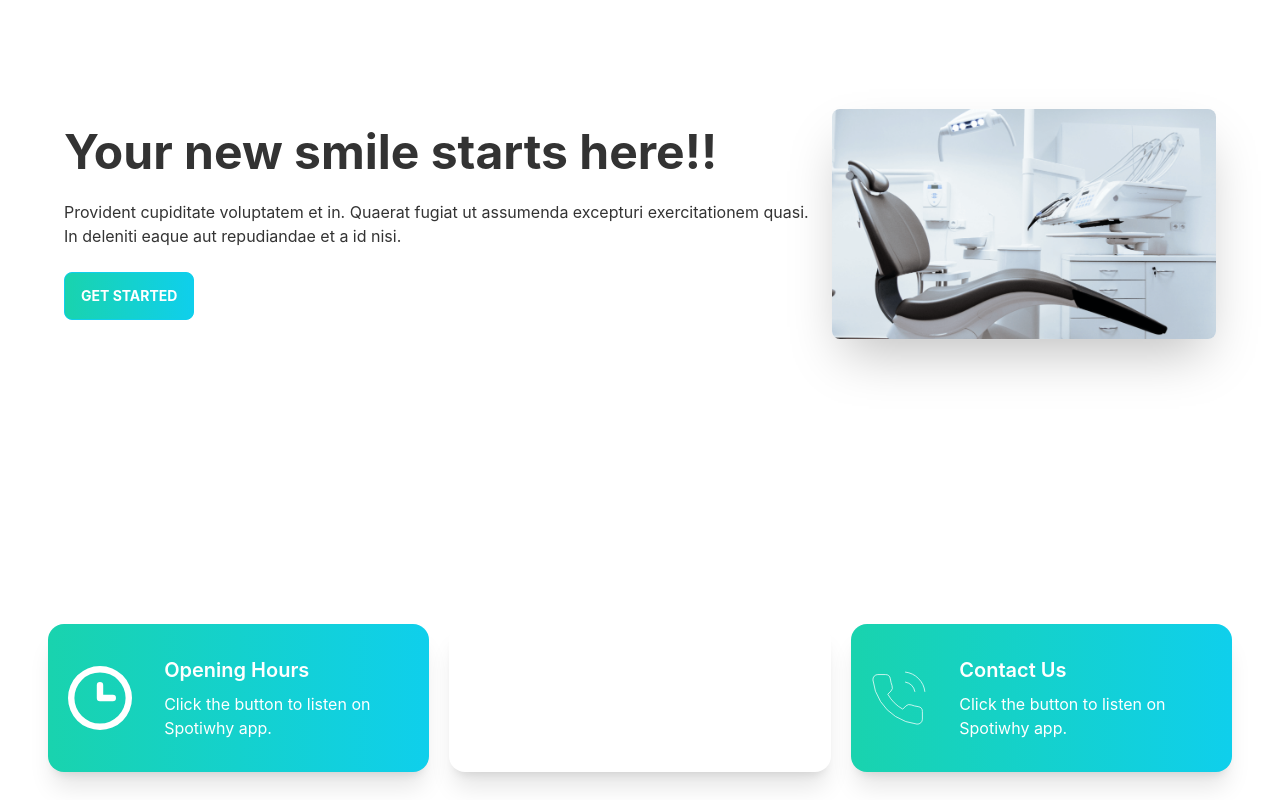
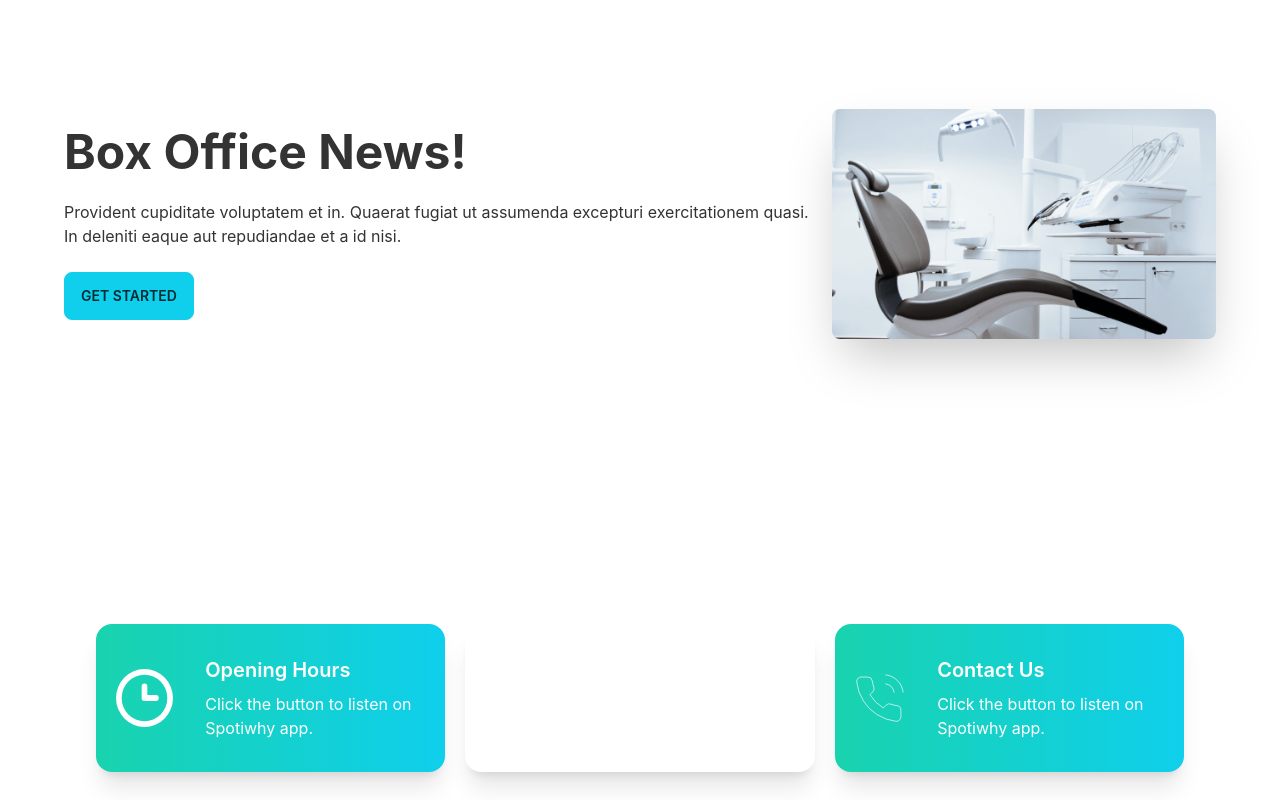
Before and after one commit to Shimulmajumdarshuvo/Doctors-portal-71, a React (Create React App) app: page / in a window 1280 px wide. Shown: the part 240-1040 px from the top of the page. Built offline with nearby package versions, Linux system fonts and the light colour scheme.

Commit message:
footer part

```diff
--- a/src/Pages/Home/Banner/Banner.js
+++ b/src/Pages/Home/Banner/Banner.js
@@ -1,6 +1,5 @@
 import React from 'react';
 import chair from '../../../assets/images/chair.png'
-import PrimaryButton from '../Shared/PrimaryButton/PrimaryButton';
 
 const Banner = () => {
     return (
@@ -9,9 +8,9 @@ const Banner = () => {
                 <div class="hero-content flex-col lg:flex-row-reverse">
                     <img src={chair} class="max-w-sm rounded-lg shadow-2xl" />
                     <div>
-                        <h1 class="text-5xl font-bold">Your new smile starts here!!</h1>
+                        <h1 class="text-5xl font-bold">Box Office News!</h1>
                         <p class="py-6">Provident cupiditate voluptatem et in. Quaerat fugiat ut assumenda excepturi exercitationem quasi. In deleniti eaque aut repudiandae et a id nisi.</p>
-                        <PrimaryButton></PrimaryButton>
+                        <button class="btn btn-primary">Get Started</button>
                     </div>
                 </div>
             </div>
--- a/src/Pages/Home/DentalCare/DentalCare.js
+++ b/src/Pages/Home/DentalCare/DentalCare.js
@@ -1,6 +1,5 @@
 import React from 'react';
 import dental from '../../../assets/images/treatment.png'
-import PrimaryButton from '../Shared/PrimaryButton/PrimaryButton';
 
 const DentalCare = () => {
     return (
@@ -15,7 +14,7 @@ const DentalCare = () => {
                             functionality of our teeth, and oral aesthetics, translating into the improvement
                             of the beauty of our smile. The dentist who specializes in this type of treatment
                             is often known as a cosmetic dentist.</p>
-                        <PrimaryButton></PrimaryButton>
+                        <button class="btn btn-primary text-white font-bold bg-gradient-to-r from-secondary to-primary">Get Started</button>
                     </div>
                 </div>
             </div>
@@ -23,4 +22,4 @@ const DentalCare = () => {
     );
 };
 
-export default DentalCare;
+export default DentalCare
--- a/src/Pages/Home/Home.js
+++ b/src/Pages/Home/Home.js
@@ -5,6 +5,7 @@ import Info from './Info/Info';
 import MakeAppointment from './MakeAppointment/MakeAppointment';
 
 import Services from './Services/Services';
+import Footer from './Shared/Footer/Footer';
 import Testimonial from './Testimonial/Testimonial';
 
 
@@ -17,6 +18,7 @@ const Home = () => {
             <DentalCare></DentalCare>
             <MakeAppointment></MakeAppointment>
             <Testimonial></Testimonial>
+            <Footer></Footer>
         </div>
     );
 };
--- a/src/Pages/Home/Info/Info.js
+++ b/src/Pages/Home/Info/Info.js
@@ -6,7 +6,7 @@ import phon from '../../../assets/icons/phone.svg';
 
 const Info = () => {
     return (
-        <div className='grid grid-cols-1 lg:grid-cols-3 gap-5 '>
+        <div className='grid grid-cols-1 lg:grid-cols-3 gap-5 px-12'>
             <InfoCard cardTitle="Opening Hours" bgClass="bg-gradient-to-r from-secondary to-primary" img={clock}></InfoCard>
             <InfoCard cardTitle="Our Locations" bgClass="bg-accent" img={marker}></InfoCard>
             <InfoCard cardTitle="Contact Us" bgClass="bg-gradient-to-r from-secondary to-primary" img={phon}></InfoCard>
--- /dev/null
+++ b/src/Pages/Home/Shared/Footer/Footer.js
@@ -0,0 +1,51 @@
+import React from 'react';
+
+
+const Footer = () => {
+    return (
+
+        <div>
+            <footer className="footer p-10 ">
+                <div>
+                    <span className="footer-title">Services</span>
+                    <a className="link link-hover">Branding</a>
+                    <a className="link link-hover">Design</a>
+                    <a className="link link-hover">Marketing</a>
+                    <a className="link link-hover">Advertisement</a>
+                </div>
+                <div>
+                    <span className="footer-title">Company</span>
+                    <a className="link link-hover">About us</a>
+                    <a className="link link-hover">Contact</a>
+                    <a className="link link-hover">Jobs</a>
+                    <a className="link link-hover">Press kit</a>
+                </div>
+                <div>
+                    <span className="footer-title">Legal</span>
+                    <a className="link link-hover">Terms of use</a>
+                    <a className="link link-hover">Privacy policy</a>
+                    <a className="link link-hover">Cookie policy</a>
+                </div>
+            </footer>
+
+
+            <div className='my-10 text-center'>
+
+
+
+
+
+
+
+
+
+
+                <p>Copyright © 2022 - All right reserved by ACME Industries Ltd</p>
+            </div>
+        </div>
+
+
+    );
+};
+
+export default Footer;
```
Also changed, not shown: src/Pages/Home/Review/Review.js (line endings or trailing spaces), src/Pages/Home/Service/Service.js (line endings or trailing spaces).
